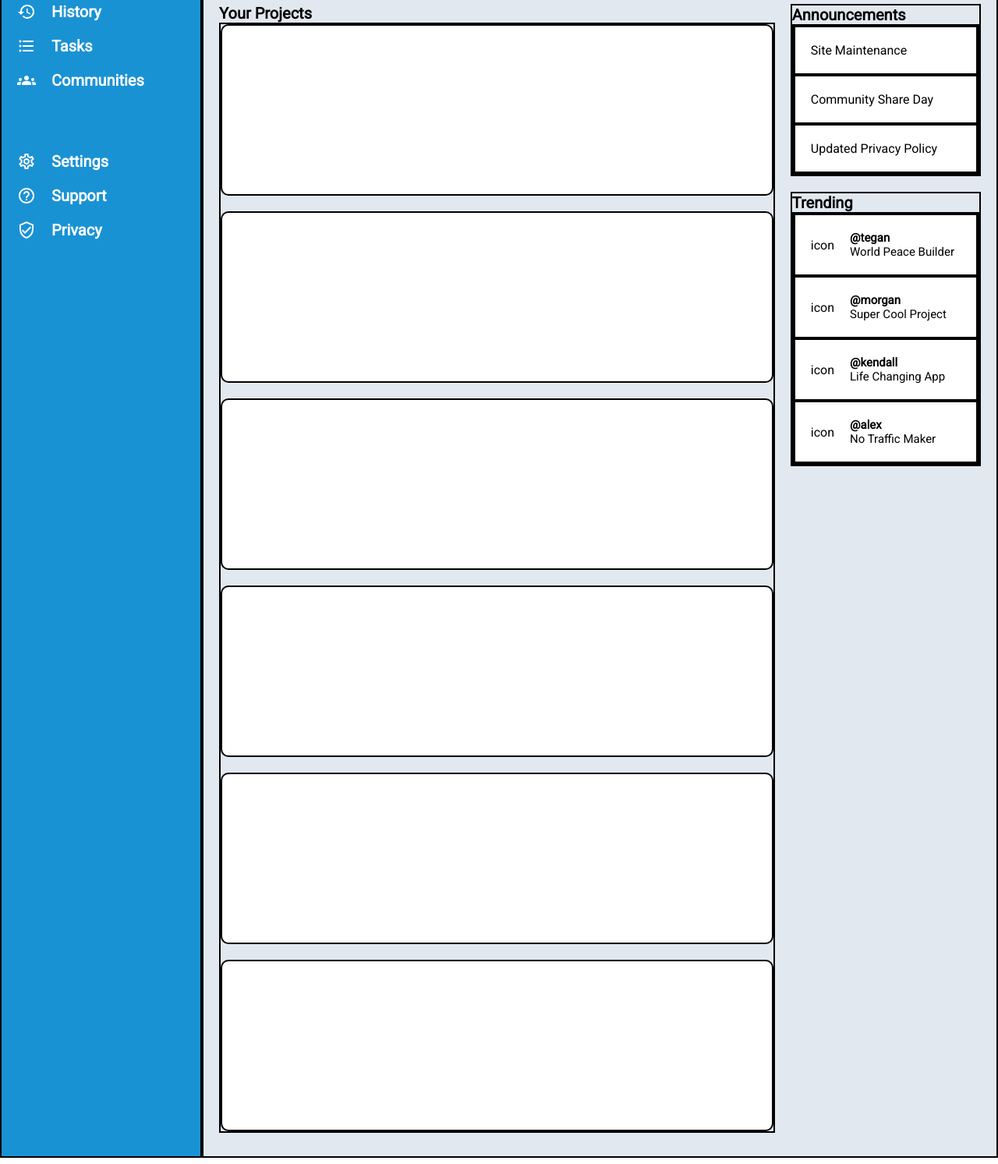
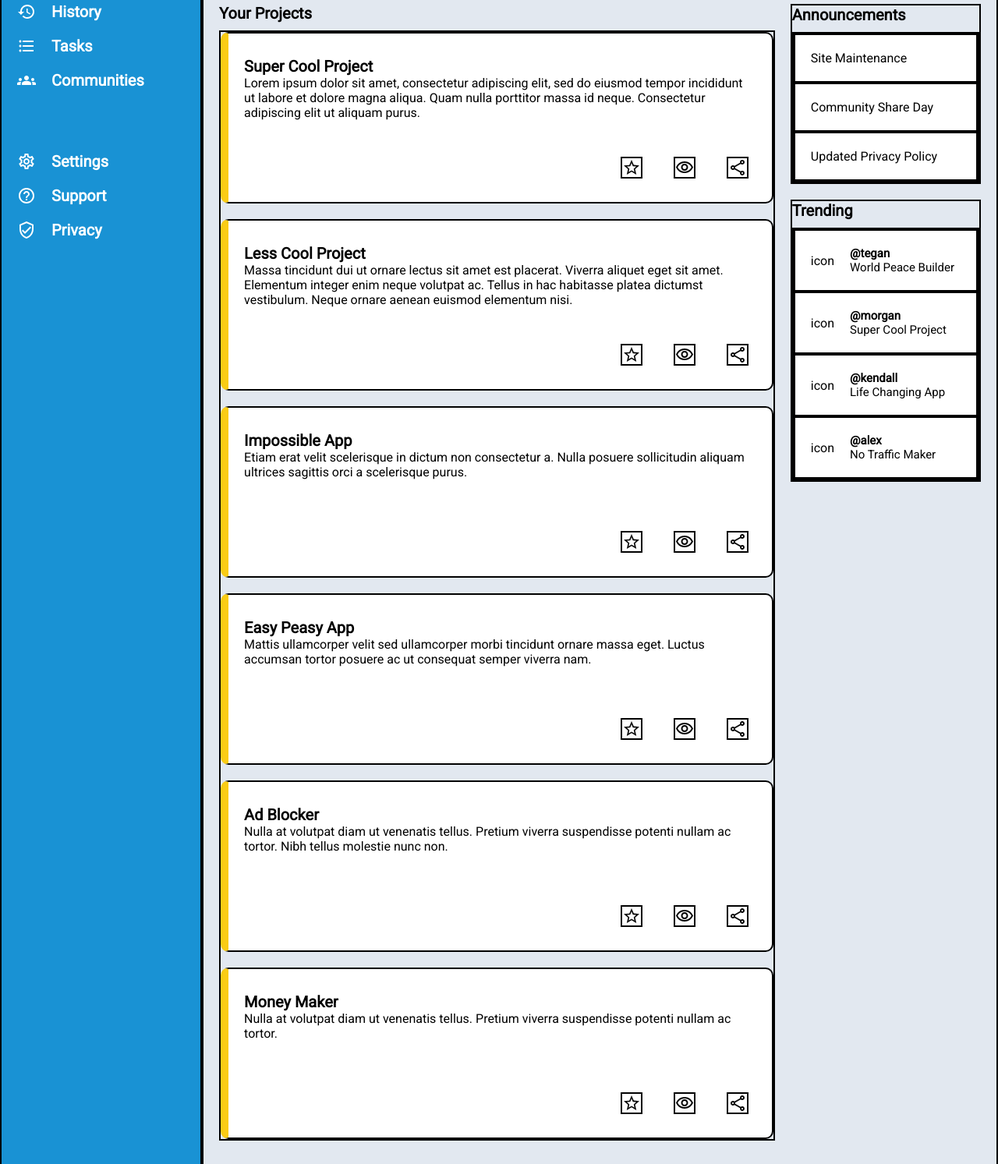
Before and after one commit to xiao-meng1/admin-dashboard, a plain HTML site: page index.html in a window 1280 px wide. Shown: the part 271-1764 px from the top of the page at 78% size. Drawn offline with Linux system fonts and the light colour scheme.

Commit message:
create and style project cards

```diff
--- a/index.html
+++ b/index.html
@@ -92,13 +92,71 @@
                 <h2>Your Projects</h2>
                 <div class="projects-container border">
                     <div class="project-card border">
-
+                        <div class="card-content">
+                            <h2>Super Cool Project</h2>
+                            <p>Lorem ipsum dolor sit amet, consectetur adipiscing elit, sed do eiusmod tempor incididunt ut labore et dolore magna aliqua. Quam nulla porttitor massa id neque. Consectetur adipiscing elit ut aliquam purus.</p>
+                        </div>
+                        <div class="icons-container">
+                            <input class="border" type="image" src="./icons/star_border_black_24dp.svg">
+                            <input class="border" type="image" src="./icons/visibility_black_24dp.svg">
+                            <input class="border" type="image" src="./icons/share_black_24dp.svg">
+                        </div>
                     </div>
-                    <div class="project-card border"></div>
-                    <div class="project-card border"></div>
-                    <div class="project-card border"></div>
-                    <div class="project-card border"></div>
-                    <div class="project-card border"></div>
+                    <div class="project-card border">
+                        <div class="card-content">
+                            <h2>Less Cool Project</h2>
+                            <p>Massa tincidunt dui ut ornare lectus sit amet est placerat. Viverra aliquet eget sit amet. Elementum integer enim neque volutpat ac. Tellus in hac habitasse platea dictumst vestibulum. Neque ornare aenean euismod elementum nisi.</p>
+                        </div>
+                        <div class="icons-container">
+                            <input class="border" type="image" src="./icons/star_border_black_24dp.svg">
+                            <input class="border" type="image" src="./icons/visibility_black_24dp.svg">
+                            <input class="border" type="image" src="./icons/share_black_24dp.svg">
+                        </div>
+                    </div>
+                    <div class="project-card border">
+                        <div class="card-content">
+                            <h2>Impossible App</h2>
+                            <p>Etiam erat velit scelerisque in dictum non consectetur a. Nulla posuere sollicitudin aliquam ultrices sagittis orci a scelerisque purus.</p>
+                        </div>
+                        <div class="icons-container">
+                            <input class="border" type="image" src="./icons/star_border_black_24dp.svg">
+                            <input class="border" type="image" src="./icons/visibility_black_24dp.svg">
+                            <input class="border" type="image" src="./icons/share_black_24dp.svg">
+                        </div>
+                    </div>
+                    <div class="project-card border">
+                        <div class="card-content">
+                            <h2>Easy Peasy App</h2>
+                            <p>Mattis ullamcorper velit sed ullamcorper morbi tincidunt ornare massa eget. Luctus accumsan tortor posuere ac ut consequat semper viverra nam.</p>
+                        </div>
+                        <div class="icons-container">
+                            <input class="border" type="image" src="./icons/star_border_black_24dp.svg">
+                            <input class="border" type="image" src="./icons/visibility_black_24dp.svg">
+                            <input class="border" type="image" src="./icons/share_black_24dp.svg">
+                        </div>
+                    </div>
+                    <div class="project-card border">
+                        <div class="card-content">
+                            <h2>Ad Blocker</h2>
+                            <p>Nulla at volutpat diam ut venenatis tellus. Pretium viverra suspendisse potenti nullam ac tortor. Nibh tellus molestie nunc non.</p>
+                        </div>
+                        <div class="icons-container">
+                            <input class="border" type="image" src="./icons/star_border_black_24dp.svg">
+                            <input class="border" type="image" src="./icons/visibility_black_24dp.svg">
+                            <input class="border" type="image" src="./icons/share_black_24dp.svg">
+                        </div>
+                    </div>
+                    <div class="project-card border">
+                        <div class="card-content">
+                            <h2>Money Maker</h2>
+                            <p>Nulla at volutpat diam ut venenatis tellus. Pretium viverra suspendisse potenti nullam ac tortor.</p>
+                        </div>
+                        <div class="icons-container">
+                            <input class="border" type="image" src="./icons/star_border_black_24dp.svg">
+                            <input class="border" type="image" src="./icons/visibility_black_24dp.svg">
+                            <input class="border" type="image" src="./icons/share_black_24dp.svg">
+                        </div>
+                    </div>
                 </div>
             </div>
             <div class="right-sidebar">
--- a/styles.css
+++ b/styles.css
@@ -173,10 +173,12 @@ html, body, #body-container {
 
 .main-content > .projects-area {
     grid-area: projects;
+    display: grid;
+    align-content: start;
+    gap: 10px;
 }
 
 .main-content > .projects-area > .projects-container {
-    grid-area: projects;
     display: grid;
     grid-template-columns: repeat(auto-fit, minmax(400px, 1fr));
     grid-template-rows: 220px;
@@ -185,8 +187,20 @@ html, body, #body-container {
 }
 
 .main-content >.projects-area .project-card {
+    display: grid;
+    align-content: space-between;
     border-radius: 10px;
     background-color: var(--white-color);
+    border-left: solid var(--yellow-color) 10px;
+    padding: 30px 20px;
+}
+
+.main-content > .projects-area .icons-container {
+    display: grid;
+    grid-auto-flow: column;
+    justify-content: end;
+    gap: 40px;
+    padding-right: 10px;
 }
 
 .main-content > .right-sidebar {
@@ -196,9 +210,21 @@ html, body, #body-container {
     gap: 20px;
 }
 
+.main-content > .right-sidebar > .announcements-area {
+    display: grid;
+    align-content: start;
+    gap: 10px;
+}
+
 .main-content > .right-sidebar .announcement {
     padding: 20px;
     background-color: var(--white-color);
+}
+
+.main-content > .right-sidebar > .trending-area {
+    display: grid;
+    align-content: start;
+    gap: 10px;
 }
 
 .main-content > .right-sidebar .trending-user {
```
Also changed, not shown: icons/share_black_24dp.svg (added), icons/star_border_black_24dp.svg (added), icons/visibility_black_24dp.svg (added).
